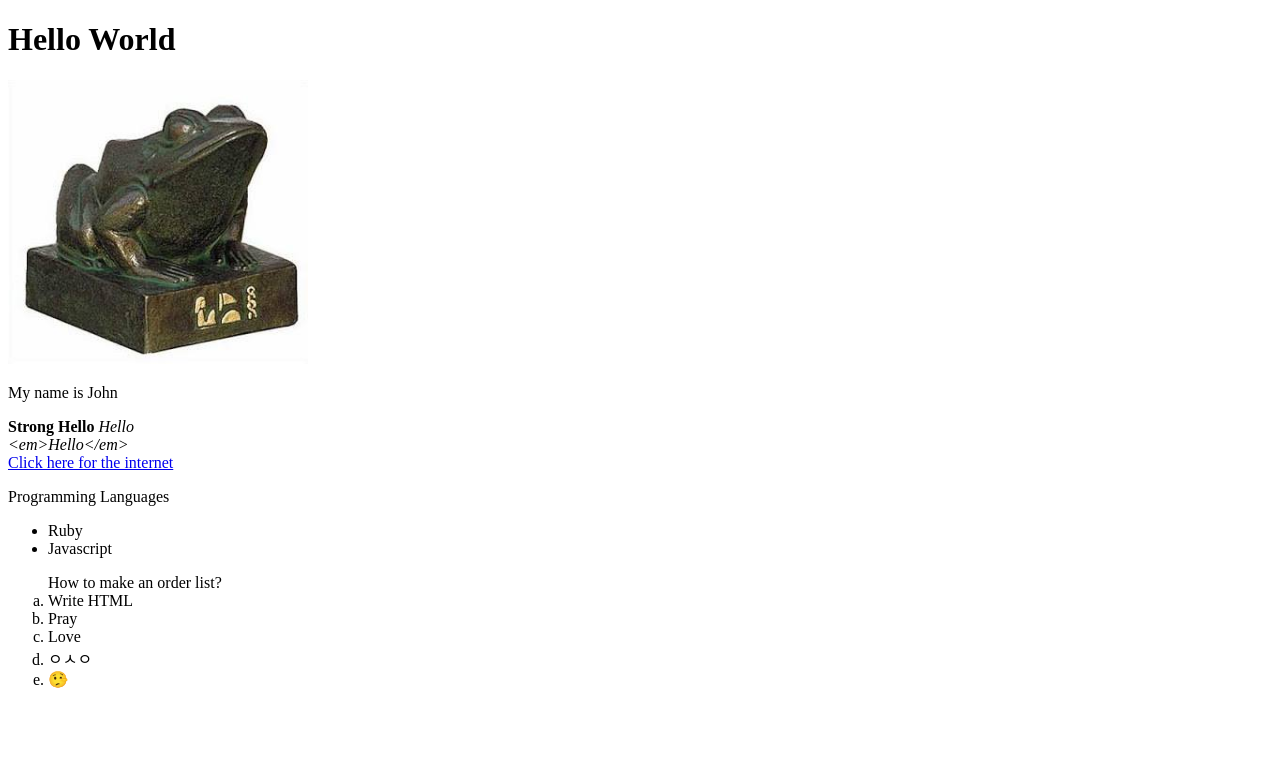
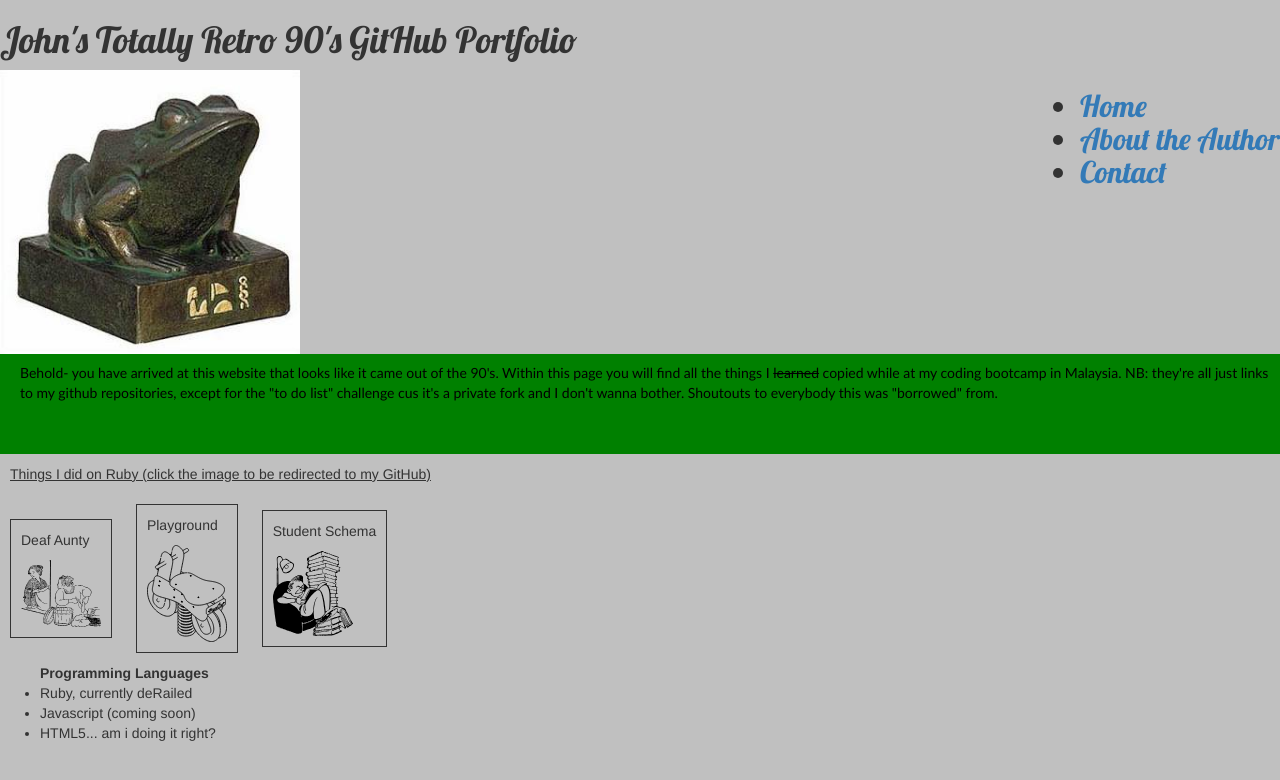
Before and after one commit to HonMD/HonMD.github.io, a plain HTML site: page index.html in a window 1280 px wide. Drawn offline with nearby package versions, Linux system fonts and the light colour scheme.

Commit message:
second commit

```diff
--- /dev/null
+++ b/index.css
@@ -0,0 +1,44 @@
+h1{
+font-family: 'Lobster', cursive;
+}
+h2{
+font-family: 'Lobster', cursive;
+}
+/*CLASS= . ID= #*/
+.container1 {
+	background:green;
+	width: 1000;
+	height: 100px;
+	color:black;
+
+	border-top: 10px red;
+	border-bottom: 10px red;
+
+	/*padding and margin*/
+	padding: 9px 1px 10px 20px;
+}
+.container2 {
+	margin-right: 10px;
+	margin-left: 10px;
+	margin-top: 10px;
+	margin-bottom: 10px;
+}
+
+h1:hover {
+	background: blue;
+	color: white;
+}
+
+.container3 {
+font-family: "Trebuchet MS", Helvetica, sans-serif;
+}
+
+.icon {
+	display: inline-block;
+	border: 1px solid;
+	margin-right: 10px;
+	margin-left: 10px;
+	margin-top: 10px;
+	margin-bottom: 10px;
+	padding: 10px;
+}
--- a/index.html
+++ b/index.html
@@ -3,37 +3,53 @@
 
 	<head>
 		<meta charset="utf-8">
-		<title></title>
+		<title>90's Aesthetic</title>
+		<!-- style tags and script tags can also go here -->
+		<!-- BOOSTRAP TAG -->
+		<link rel="stylesheet" href="https://maxcdn.bootstrapcdn.com/bootstrap/3.3.7/css/bootstrap.min.css">
+		<!-- LOBSTER TAG -->
+		<link href="https://fonts.googleapis.com/css?family=Lobster" rel="stylesheet">
+		<link rel="stylesheet" href="index.css">
 	</head>
 
-	<body>
-		<h1>Hello World</h1>
-<img src="kek.jpg" width='300'/>
+	<body style="background-color:silver;">
+		<h1>John's Totally Retro 90's GitHub Portfolio</h1>
+		<h2 style="float: right;">
+			<nav>
+			<ul>
+					<li><a href="index.html">Home</a></li>
+					<li><a href="about.html" class="selected">About the Author</a></li>
+					<li><a href="contact.html">Contact</a></li>
+				</ul>
+			</nav>
+		</h2>
+		<a href="https://en.wikipedia.org/wiki/Kek_(mythology)"target="_blank"><img src="kek.jpg" width='300'></a>
 
-		<p> My name is John</p>
-		<strong>Strong Hello</strong>
-		<em>Hello</em>
-
-		<div>
-		<em>&lt;em&gt;Hello&lt;/em&gt;</em>
+		<!-- trying to insert an image inside container 1 using css file -->
+		<div class="container1">
+		<p class="container3">Behold- you have arrived at this website that looks like it came out of the 90's. Within this page you will find all the things I <s>learned</s> copied while at my coding bootcamp in Malaysia. NB: they're all just links to my github repositories, except for the "to do list" challenge cus it's a private fork and I don't wanna bother. Shoutouts to everybody this was "borrowed" from.</p>
+		</div>
+		<p class="container2"> <u> Things I did on Ruby (click the image to be redirected to my GitHub) </u> </p>
+		<div class="icon">
+			<p>Deaf Aunty</p>
+			<a href="https://github.com/HonMD/deaf_aunty.git"target="_blank"><img src="deafaunty.svg" width='80'/></a>
 		</div>
 
+		<div class="icon">
+			<p>Playground</p>
+			<a href="https://github.com/HonMD/ar_playground"target="_blank"><img src="playground.svg" width='80'/></a>
+		</div>
 
-		<a href="https://www.google.com"target="_blank">Click here for the internet</a>
-
-		<p>Programming Languages</p>
+		<div class="icon">
+			<p>Student Schema</p>
+			<a href="https://github.com/HonMD/ar-student-schema"target="_blank"><img src="studentschema.svg" width='80'/></a>
+		</div>
+		<!-- i'm targeting this line "programming languages" by setting an id -->
 		<ul>
-			<li>Ruby</li>
-			<li>Javascript</li>
+		<strong>Programming Languages</strong>
+			<li>Ruby, currently deRailed</li>
+			<li>Javascript (coming soon)</li>
+			<li>HTML5... am i doing it right?</li>
 		</ul>
-
-		<ol type='a'>
-			How to make an order list?
-			<li>Write HTML</li>
-			<li>Pray</li>
-			<li>Love</li>
-			<li>ㅇㅅㅇ</li>
-			<li>🤥</li>
-		</ol>
 	</body>
 </html>
```
Also changed, not shown: about.html (added, +29 -0 lines), contact.html (added, +29 -0 lines), deafaunty.svg (added), octocat.jpg (added), playground.svg (added), studentschema.svg (added), 1 other file.
